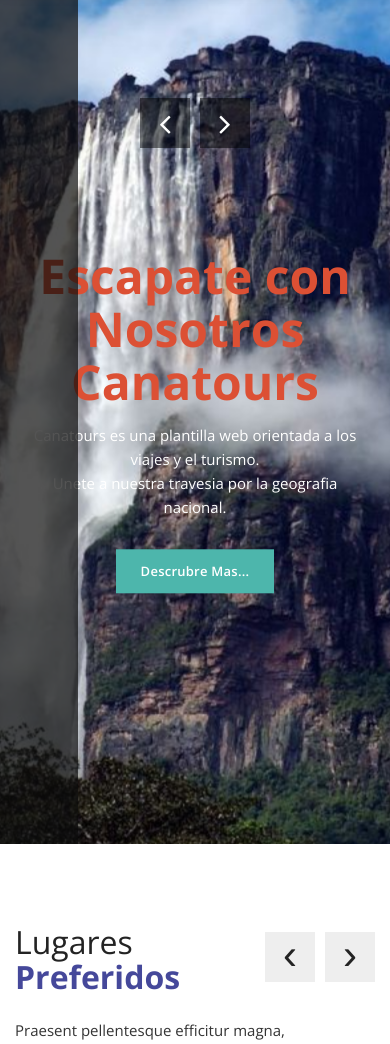
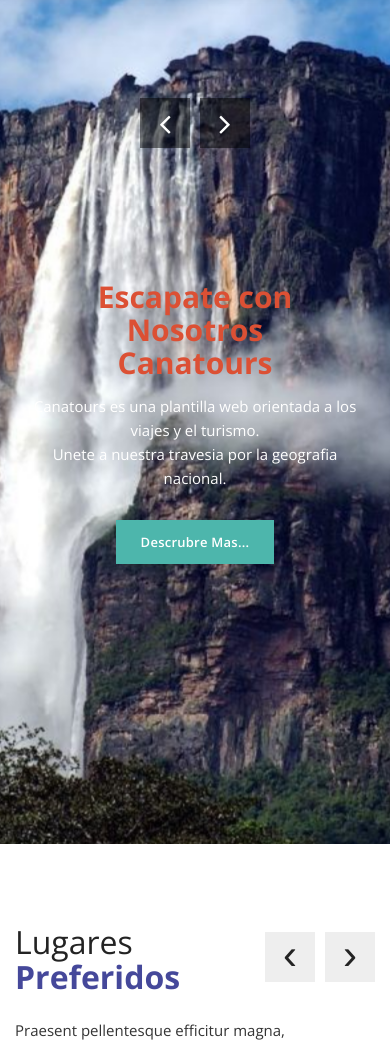
Before and after one commit to skynetfrank/canaima, a PHP site: page / in a window 390 px wide. Shown: the top 1044 px of the page. Run offline with PHP 8.4, Linux system fonts and the light colour scheme; some libraries are stand-ins or nearby versions.

Commit message:
2do. commit

```diff
--- a/css/templatemo-style.css
+++ b/css/templatemo-style.css
@@ -1,11 +1,3 @@
-/*
-
-Sentra Template
-
-https://templatemo.com/tm-518-sentra
-
-*/
-
 body {
   font-family: "Open Sans", sans-serif;
 }
@@ -239,7 +231,6 @@ header {
 }
 .sidebar-navigation li {
   padding: 10px 0;
-
 }
 .sidebar-navigation span {
   display: inline-block;
@@ -1062,6 +1053,15 @@ nav .active-section span {
 }
 
 @media (max-width: 690px) {
+  .sidebar-dummy {
+    display: none;
+  }
+
+  .Modern-Slider .info h1 {
+    font-size: 30px;
+    color: #dc5034;
+  }
+
   .section-heading p {
     position: relative;
   }
```
